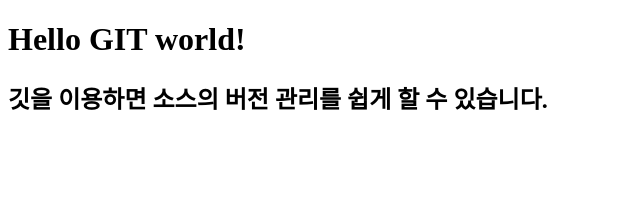
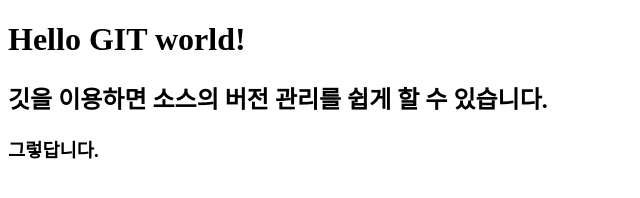
Before and after one commit to josephcu81/forGit, a plain HTML site: page index.htm in a window 1280 px wide. Shown: the whole page, without its empty margins (0-640 px from the left). Drawn offline with Linux system fonts and the light colour scheme.

Commit message:
h3 추가

```diff
--- a/index.htm
+++ b/index.htm
@@ -8,5 +8,6 @@
 <body>
     <h1>Hello GIT world!</h1>
     <h2>깃을 이용하면 소스의 버전 관리를 쉽게 할 수 있습니다.</h2>
+    <h3>그렇답니다.</h3>
 </body>
 </html>
```
